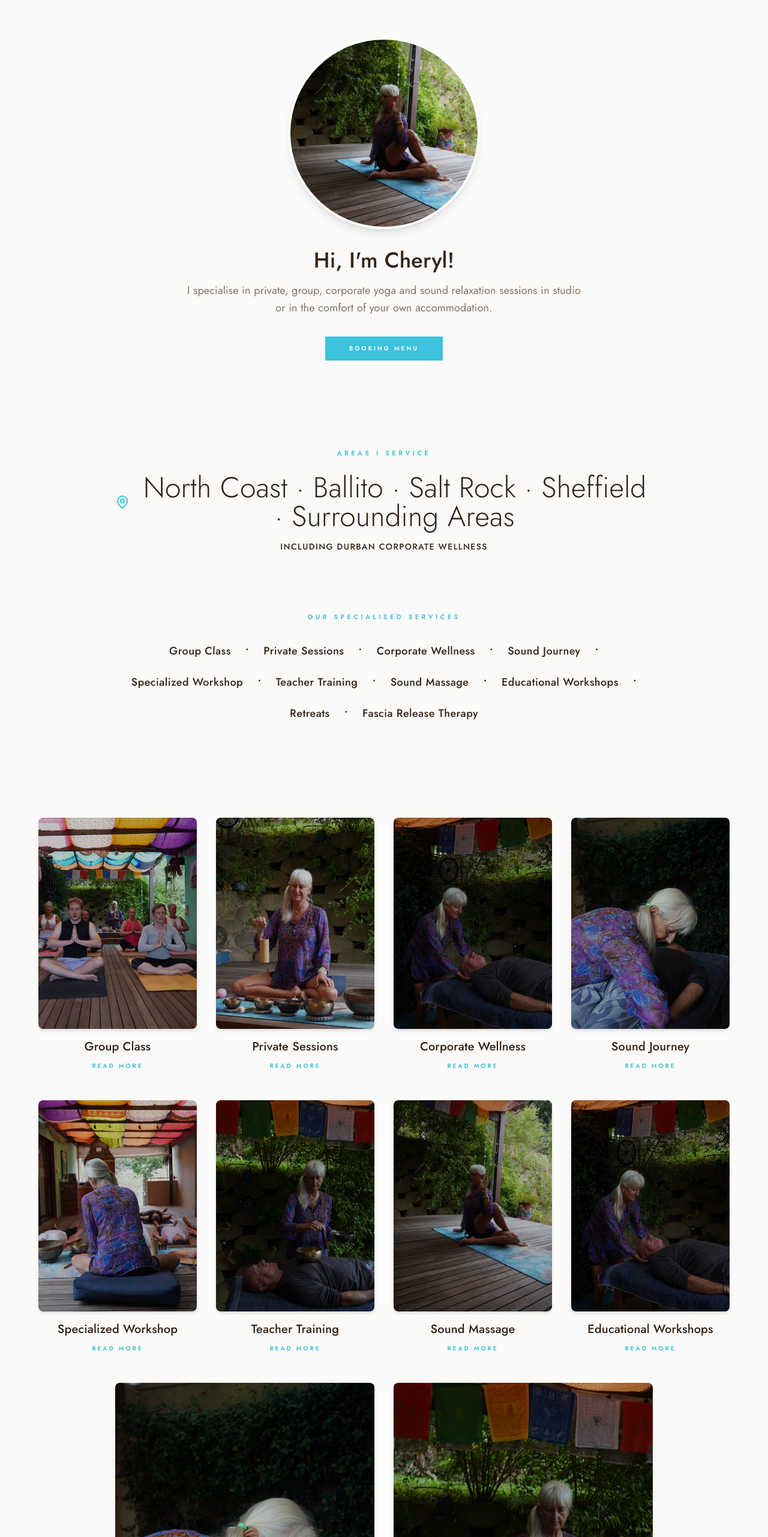
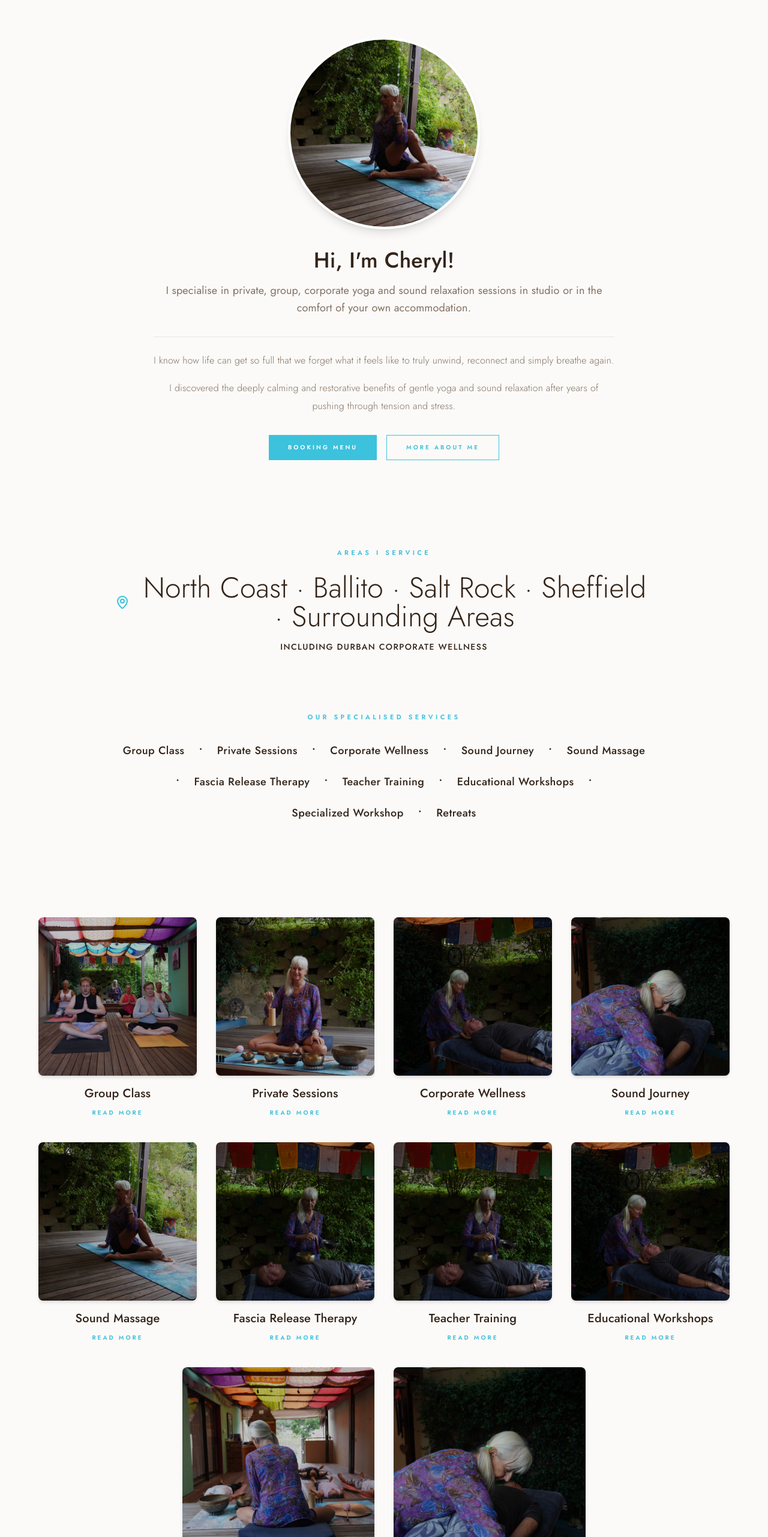
Before and after one commit to rebotilwe/devahiti-booking-system, a React (Vite) app in the folder frontend/: page / in a window 1280 px wide. Shown: the part 930-3492 px from the top of the page at 60% size. Built offline with nearby package versions, Linux system fonts and the light colour scheme.

Commit message:
removed Hi I am Cheryl

```diff
--- a/frontend/src/pages/Home.jsx
+++ b/frontend/src/pages/Home.jsx
@@ -22,7 +22,7 @@ export default function Home() {
   return (
     <div className="bg-background">
 
-      {/* 1. HERO BANNER - Updated heading, subheading, CTA removed */}
+      {/* 1. HERO BANNER */}
       <section className="relative h-[90vh] flex items-center justify-center text-center overflow-hidden">
         <img src={heroBgImg} className="absolute inset-0 w-full h-full object-cover" alt="hero" />
         <div className="absolute inset-0 bg-black/20" />
@@ -34,31 +34,45 @@ export default function Home() {
           <p className="mt-6 text-white/90 text-xl tracking-wide">
             In studio or in your own accommodation
           </p>
-          {/* CTA Button Removed as requested */}
         </div>
       </section>
 
-      {/* 2. FIRST "HI, I'M CHERYL" SECTION - Larger image, updated copy, reduced whitespace */}
+      {/* 2. "HI, I'M CHERYL" SECTION - With full story moved up from bottom */}
       <section className="py-16 px-6">
-        <div className="max-w-2xl mx-auto text-center">
-          {/* Increased image size - w-80 h-80 (320px) */}
+        <div className="max-w-3xl mx-auto text-center">
+          {/* Larger image - w-80 h-80 (320px) */}
           <div className="w-80 h-80 mx-auto rounded-full overflow-hidden mb-8 shadow-lg border-4 border-white">
             <img src={cherylPortraitImg} className="w-full h-full object-cover" alt="Cheryl" />
           </div>
           <h2 className="font-heading text-4xl mb-4">Hi, I'm Cheryl!</h2>
-          <p className="text-muted-foreground leading-relaxed text-lg">
+          <p className="text-muted-foreground leading-relaxed text-lg mb-6">
             I specialise in private, group, corporate yoga and sound relaxation sessions in studio or in the comfort of your own accommodation.
           </p>
-          <button
-            onClick={() => navigate("/schedule")}
-            className="mt-8 bg-ocean text-white px-10 py-3 text-[10px] uppercase tracking-[0.3em] font-bold hover:bg-ocean-dark transition"
-          >
-            Booking Menu
-          </button>
+
+          {/* Full story content moved from bottom section */}
+          <div className="space-y-4 text-muted-foreground text-base leading-relaxed font-light mt-8 pt-6 border-t border-ocean/20">
+            <p>I know how life can get so full that we forget what it feels like to truly unwind, reconnect and simply breathe again.</p>
+            <p>I discovered the deeply calming and restorative benefits of gentle yoga and sound relaxation after years of pushing through tension and stress.</p>
+          </div>
+
+          <div className="flex flex-col sm:flex-row gap-4 justify-center mt-8">
+            <button
+              onClick={() => navigate("/schedule")}
+              className="bg-ocean text-white px-8 py-3 text-[10px] uppercase tracking-[0.3em] font-bold hover:bg-ocean-dark transition"
+            >
+              Booking Menu
+            </button>
+            <button
+              onClick={() => navigate("/about")}
+              className="border border-ocean text-ocean px-8 py-3 text-[10px] uppercase tracking-[0.3em] font-bold hover:bg-ocean hover:text-white transition"
+            >
+              More About Me
+            </button>
+          </div>
         </div>
       </section>
 
-      {/* 3. AREAS / SERVICE LOCATION SECTION - Updated to be less restrictive */}
+      {/* 3. AREAS / SERVICE LOCATION SECTION */}
       <section className="py-20 px-6 bg-background">
         <div className="max-w-4xl mx-auto text-center space-y-12">
 
@@ -80,7 +94,7 @@ export default function Home() {
           {/* Divider */}
           <div className="h-px w-20 bg-ocean/20 mx-auto"></div>
 
-          {/* 4. SPECIALISED SERVICES SECTION - Updated with all services */}
+          {/* 4. SPECIALISED SERVICES SECTION - Updated order */}
           <div>
             <p className="text-ocean text-[11px] tracking-[0.4em] uppercase mb-8 font-bold">
               Our Specialised Services
@@ -94,28 +108,28 @@ export default function Home() {
               <span className="hidden md:inline-block text-ocean/30 text-xl">•</span>
               <span className="hover:text-ocean transition-colors cursor-default">Sound Journey</span>
               <span className="hidden md:inline-block text-ocean/30 text-xl">•</span>
-              <span className="hover:text-ocean transition-colors cursor-default">Specialized Workshop</span>
+              <span className="hover:text-ocean transition-colors cursor-default">Sound Massage</span>
+              <span className="hidden md:inline-block text-ocean/30 text-xl">•</span>
+              <span className="hover:text-ocean transition-colors cursor-default">Fascia Release Therapy</span>
               <span className="hidden md:inline-block text-ocean/30 text-xl">•</span>
               <span className="hover:text-ocean transition-colors cursor-default">Teacher Training</span>
               <span className="hidden md:inline-block text-ocean/30 text-xl">•</span>
-              <span className="hover:text-ocean transition-colors cursor-default">Sound Massage</span>
-              <span className="hidden md:inline-block text-ocean/30 text-xl">•</span>
               <span className="hover:text-ocean transition-colors cursor-default">Educational Workshops</span>
               <span className="hidden md:inline-block text-ocean/30 text-xl">•</span>
+              <span className="hover:text-ocean transition-colors cursor-default">Specialized Workshop</span>
+              <span className="hidden md:inline-block text-ocean/30 text-xl">•</span>
               <span className="hover:text-ocean transition-colors cursor-default">Retreats</span>
-              <span className="hidden md:inline-block text-ocean/30 text-xl">•</span>
-              <span className="hover:text-ocean transition-colors cursor-default">Fascia Release Therapy</span>
             </div>
           </div>
 
         </div>
       </section>
 
-      {/* 5. SERVICES GRID - Updated with all services (matching reference site style) */}
+      {/* 5. SERVICES GRID - Updated order with consistent dimensions */}
       <section className="py-20 px-6">
         <div className="max-w-6xl mx-auto">
-          {/* Row 1 - 4 services */}
-          <div className="grid md:grid-cols-4 gap-8 mb-12">
+          {/* Row 1 - Group Class, Private Sessions, Corporate Wellness, Sound Journey */}
+          <div className="grid grid-cols-1 sm:grid-cols-2 md:grid-cols-4 gap-6 md:gap-8 mb-10">
             {[{
               img: groupImg,
               title: "Group Class",
@@ -134,11 +148,11 @@ export default function Home() {
               link: "/services/sound-journey"
             }].map((item, i) => (
               <div key={i} className="group cursor-pointer">
-                <div className="aspect-[3/4] overflow-hidden relative rounded-lg shadow-md">
+                <div className="aspect-square w-full overflow-hidden relative rounded-lg shadow-md">
                   <img src={item.img} className="w-full h-full object-cover group-hover:scale-105 transition duration-700" alt={item.title} />
                   <div className="absolute inset-0 bg-black/20 group-hover:bg-black/10 transition-colors" />
                 </div>
-                <h3 className="mt-4 font-heading text-xl text-center">{item.title}</h3>
+                <h3 className="mt-4 font-heading text-lg md:text-xl text-center">{item.title}</h3>
                 <p
                   onClick={() => navigate(item.link)}
                   className="mt-2 text-[10px] tracking-[0.3em] uppercase text-ocean font-bold text-center cursor-pointer hover:underline"
@@ -149,31 +163,31 @@ export default function Home() {
             ))}
           </div>
 
-          {/* Row 2 - 4 services */}
-          <div className="grid md:grid-cols-4 gap-8 mb-12">
+          {/* Row 2 - Sound Massage, Fascia Release Therapy, Teacher Training, Educational Workshops */}
+          <div className="grid grid-cols-1 sm:grid-cols-2 md:grid-cols-4 gap-6 md:gap-8 mb-10">
             {[{
-              img: workshopImg,
-              title: "Specialized Workshop",
-              link: "/services/specialized-workshop"
+              img: soundMassageImg,
+              title: "Sound Massage",
+              link: "/services/sound-massage"
+            }, {
+              img: fasciaReleaseImg,
+              title: "Fascia Release Therapy",
+              link: "/services/fascia-release"
             }, {
               img: trainingImg,
               title: "Teacher Training",
               link: "/schedule?service=teacher-training"
-            }, {
-              img: soundMassageImg,
-              title: "Sound Massage",
-              link: "/services/sound-massage"
             }, {
               img: educationalWorkshopImg,
               title: "Educational Workshops",
               link: "/services/educational-workshops"
             }].map((item, i) => (
               <div key={i} className="group cursor-pointer">
-                <div className="aspect-[3/4] overflow-hidden relative rounded-lg shadow-md">
+                <div className="aspect-square w-full overflow-hidden relative rounded-lg shadow-md">
                   <img src={item.img} className="w-full h-full object-cover group-hover:scale-105 transition duration-700" alt={item.title} />
                   <div className="absolute inset-0 bg-black/20 group-hover:bg-black/10 transition-colors" />
                 </div>
-                <h3 className="mt-4 font-heading text-xl text-center">{item.title}</h3>
+                <h3 className="mt-4 font-heading text-lg md:text-xl text-center">{item.title}</h3>
                 <p
                   onClick={() => navigate(item.link)}
                   className="mt-2 text-[10px] tracking-[0.3em] uppercase text-ocean font-bold text-center cursor-pointer hover:underline"
@@ -184,23 +198,23 @@ export default function Home() {
             ))}
           </div>
 
-          {/* Row 3 - 2 services (centered) */}
-          <div className="grid md:grid-cols-2 gap-8 max-w-4xl mx-auto">
+          {/* Row 3 - Specialized Workshop, Retreats (centered with 2 columns) */}
+          <div className="grid grid-cols-1 sm:grid-cols-2 gap-6 md:gap-8 max-w-2xl mx-auto">
             {[{
+              img: workshopImg,
+              title: "Specialized Workshop",
+              link: "/services/specialized-workshop"
+            }, {
               img: retreatsImg,
               title: "Retreats",
               link: "/services/retreats"
-            }, {
-              img: fasciaReleaseImg,
-              title: "Fascia Release Therapy",
-              link: "/services/fascia-release"
             }].map((item, i) => (
               <div key={i} className="group cursor-pointer">
-                <div className="aspect-[3/4] overflow-hidden relative rounded-lg shadow-md">
+                <div className="aspect-square w-full overflow-hidden relative rounded-lg shadow-md">
                   <img src={item.img} className="w-full h-full object-cover group-hover:scale-105 transition duration-700" alt={item.title} />
                   <div className="absolute inset-0 bg-black/20 group-hover:bg-black/10 transition-colors" />
                 </div>
-                <h3 className="mt-4 font-heading text-xl text-center">{item.title}</h3>
+                <h3 className="mt-4 font-heading text-lg md:text-xl text-center">{item.title}</h3>
                 <p
                   onClick={() => navigate(item.link)}
                   className="mt-2 text-[10px] tracking-[0.3em] uppercase text-ocean font-bold text-center cursor-pointer hover:underline"
@@ -213,24 +227,7 @@ export default function Home() {
         </div>
       </section>
 
-      {/* 6. LOWER "HI I AM CHERYL" SECTION - Consolidated messaging, no duplication */}
-      <section className="bg-background py-20 px-6">
-        <div className="max-w-4xl mx-auto px-6">
-          <div className="text-center max-w-2xl mx-auto">
-            <h2 className="font-heading text-5xl md:text-7xl mb-8 uppercase tracking-tighter">Hi I Am Cheryl</h2>
-            <div className="space-y-6 text-muted-foreground text-lg leading-relaxed font-light">
-              <p>I know how life can get so full that we forget what it feels like to truly unwind, reconnect and simply breathe again.</p>
-              <p>I discovered the deeply calming and restorative benefits of gentle yoga and sound relaxation after years of pushing through tension and stress.</p>
-            </div>
-            <button
-              onClick={() => navigate("/about")}
-              className="mt-12 px-12 py-4 border border-foreground text-foreground text-[10px] uppercase tracking-[0.3em] font-bold hover:bg-foreground hover:text-white transition-all"
-            >
-              More About Me
-            </button>
-          </div>
-        </div>
-      </section>
+      {/* Bottom "Hi I Am Cheryl" section REMOVED - content moved to top section */}
 
     </div>
   );
```
